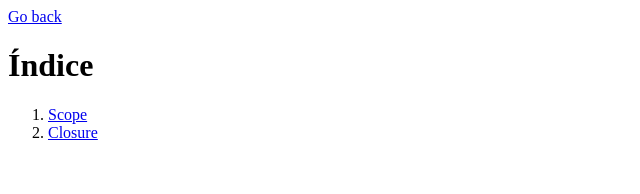
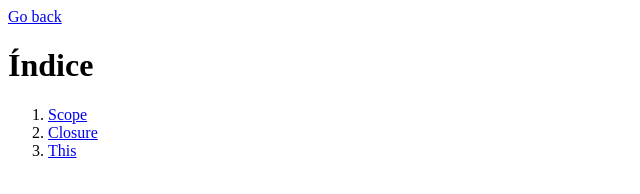
Before and after one commit to Andressd27/Curso_Profesional_JS, a website: page ejercicios/index.html in a window 1280 px wide. Shown: the full height of the page, 0-640 px from the left. Drawn offline with Linux system fonts and the light colour scheme.

Commit message:
informacion nueva sobre this

```diff
--- a/ejercicios/index.html
+++ b/ejercicios/index.html
@@ -9,6 +9,7 @@
         <ol>
             <li><a href="/ejercicios/scope_1.html">Scope</a></li>
             <li><a href="/ejercicios/closures.html">Closure</a></li>
+            <li><a href="/ejercicios/this.html">This</a></li>
         </ol>
     </body>
 </html>
```
